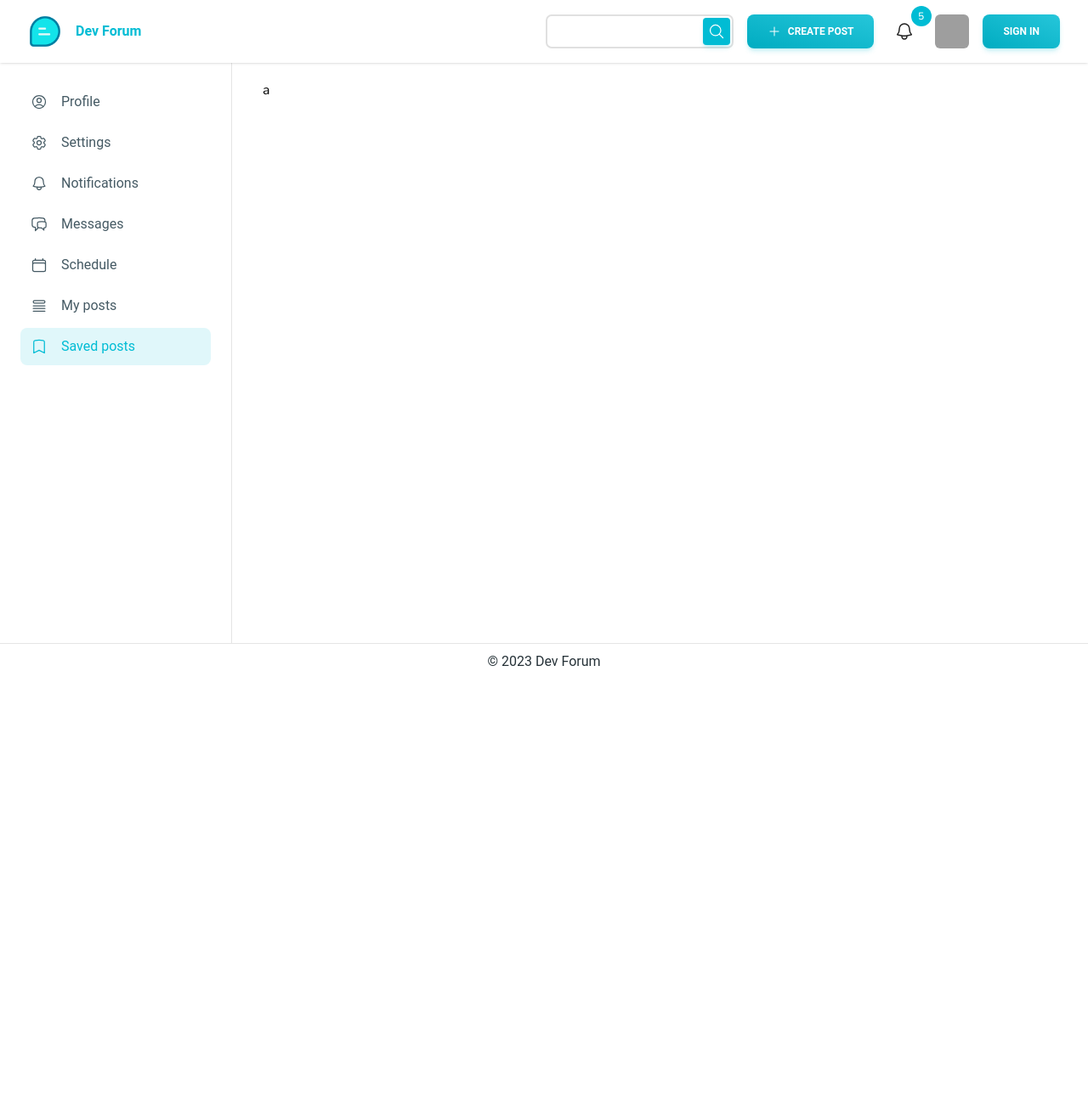
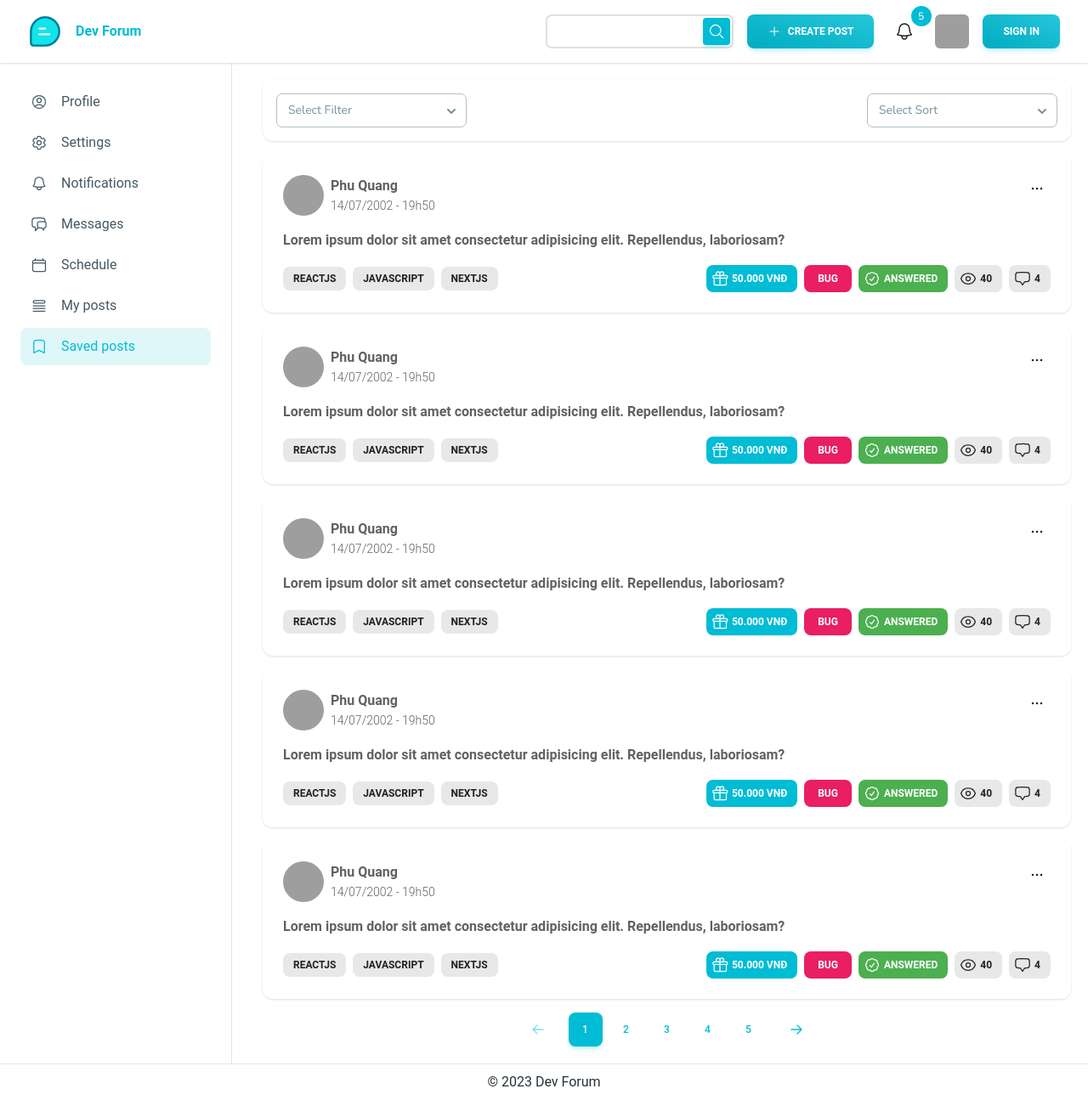
Before and after one commit to phuquang147/dev-forum, a Next.js app: page /saved-posts in a window 1280 px wide. Shown: the whole page at 85% size. Before the commit the page ends 800 px from the top, so only its background shows below. Built offline with nearby package versions, Linux system fonts and the light colour scheme; grey boxes are pictures that could not be loaded.

Commit message:
Saved posts page ui

```diff
--- a/src/pages/my-posts.tsx
+++ b/src/pages/my-posts.tsx
@@ -2,10 +2,12 @@ import Pagination from '~/components/Shared/Pagination'
 import Post from '~/components/Shared/Post'
 import UserLayout from '~/layouts/UserLayout'
 import { type NextPageWithLayout } from './_app'
+import Filter from '~/components/Home/Filter'
 
 const MyPosts: NextPageWithLayout = () => {
   return (
     <div className="container flex flex-col gap-4">
+      <Filter />
       <ul className="flex flex-col gap-4">
         <li>
           <Post />
--- a/src/pages/saved-posts.tsx
+++ b/src/pages/saved-posts.tsx
@@ -1,8 +1,35 @@
 import UserLayout from '~/layouts/UserLayout'
 import { type NextPageWithLayout } from './_app'
+import Filter from '~/components/Home/Filter'
+import Post from '~/components/Shared/Post'
+import Pagination from '~/components/Shared/Pagination'
 
 const SavedPosts: NextPageWithLayout = () => {
-  return <div className="container">a</div>
+  return (
+    <div className="container flex flex-col gap-4">
+      <Filter />
+      <ul className="flex flex-col gap-4">
+        <li>
+          <Post />
+        </li>
+        <li>
+          <Post />
+        </li>
+        <li>
+          <Post />
+        </li>
+        <li>
+          <Post />
+        </li>
+        <li>
+          <Post />
+        </li>
+      </ul>
+      <div className="flex justify-center">
+        <Pagination />
+      </div>
+    </div>
+  )
 }
 
 export default SavedPosts
```
